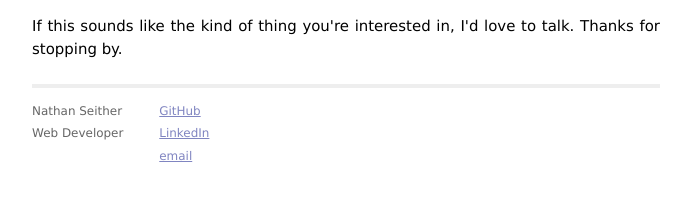
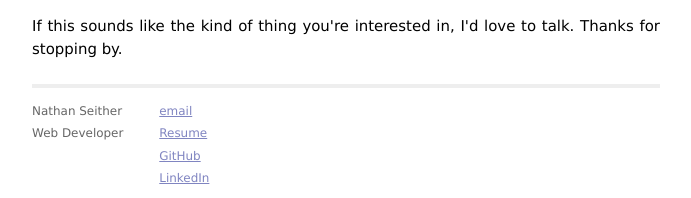
Before and after one commit to Supernats/Supernats.github.io, a Jekyll site: the page built from index.html, in a window 1280 px wide. Shown: the part 1223-1421 px from the top of the page, without its empty margins (294-985 px from the left). Built offline with Jekyll 4.4.1, drawn with Linux system fonts in a browser that asks for light colours; Markdown is read by kramdown in place of the engine named in the settings.

Commit message:
Add resume

```diff
--- a/_layouts/default.html
+++ b/_layouts/default.html
@@ -31,9 +31,10 @@
             </div>
             <div class="contact">
               <p>
+                <a href="mailto: nathanseither@gmail.com">email</a><br />
+                <a href="http://supernats.github.io/assets/pdf">Resume</a><br />
                 <a href="https://github.com/supernats">GitHub</a><br />
                 <a href="www.linkedin.com/in/nathanseither/">LinkedIn</a><br />
-                <a href="mailto: nathanseither@gmail.com">email</a><br />
               </p>
             </div>
           </div>
```
